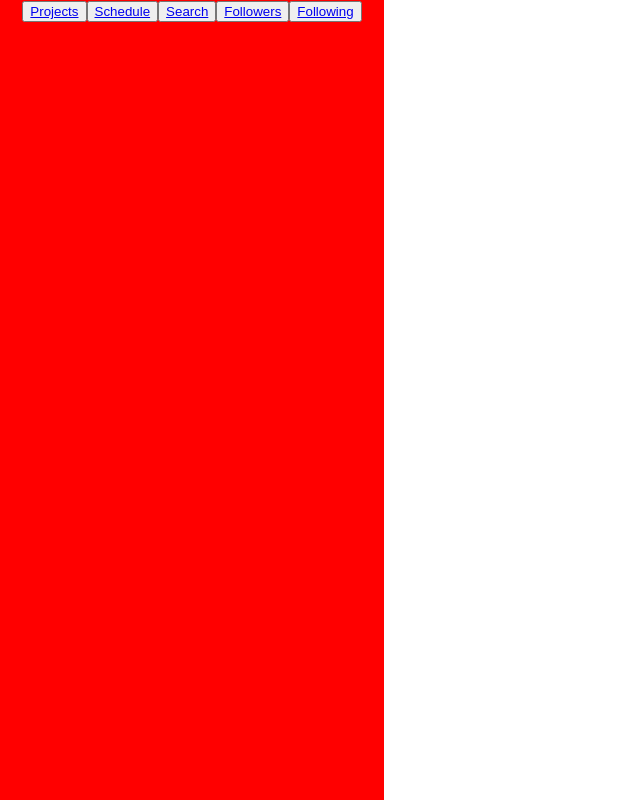
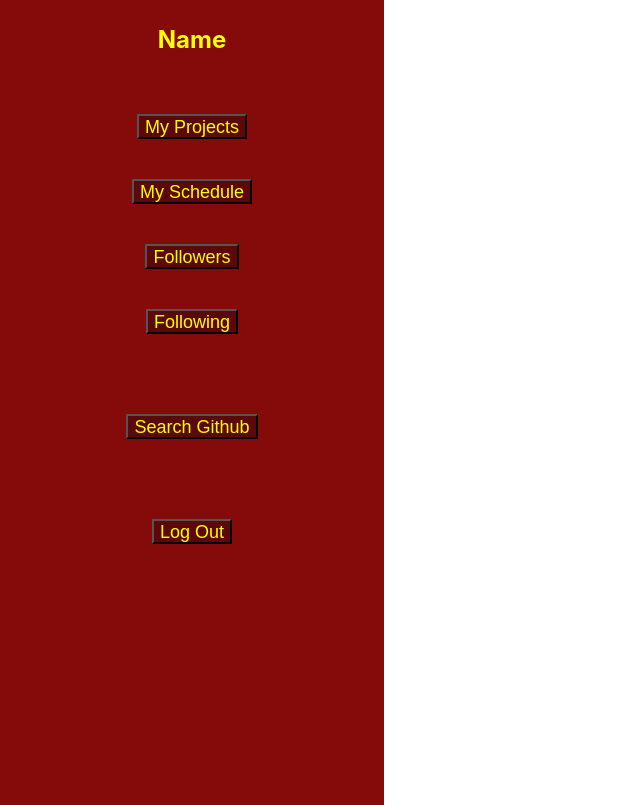
Before and after one commit to adamsl22/Project_Organizer_FrontEnd, a React (Create React App) app: page /search in a window 1280 px wide. Shown: the whole page, without its empty margins (0-640 px from the left). Built offline with nearby package versions, Linux system fonts and the light colour scheme.

Commit message:
navbar css

```diff
--- a/src/App.js
+++ b/src/App.js
@@ -2,10 +2,7 @@ import React from 'react';
 import './App.css';
 import PageContainer from './Containers/PageContainer'
 import Nav from './Components/Nav'
-
 import WelcomePage from './Components/WelcomePage'
-import ProjectCard from './Components/ProjectCard'
-import { BrowserRouter as Router, Route, Switch } from 'react-router-dom';
 
 
 const USER_URL = "localhost:3001/users"
@@ -48,11 +45,12 @@ class App extends React.Component {
   }
 
   logOut = () => {
-    localStorage.removeItem('user_id')
-    this.setState({
-      loggedIn: false,
-      user: {}
-    })
+    console.log('goodbye')
+    // localStorage.removeItem('user_id')
+    // this.setState({
+    //   loggedIn: false,
+    //   user: {}
+    // })
   }
 
   render(){
--- a/src/Components/Followers.js
+++ b/src/Components/Followers.js
@@ -0,0 +1,9 @@
+import React from 'react';
+
+function Followers(props){
+    return(
+        <div>Followers</div>
+    )
+}
+
+export default Followers;
--- a/src/Components/Following.js
+++ b/src/Components/Following.js
@@ -0,0 +1,9 @@
+import React from 'react';
+
+function Following(props){
+    return(
+        <div>Following</div>
+    )
+}
+
+export default Following;
--- a/src/Components/Nav.js
+++ b/src/Components/Nav.js
@@ -6,14 +6,13 @@ function Nav(props) {
     return (
       <Router>
       <div id="nav">
-        <button onClick={props.handleNavClick}><div><Link to="/projects" name="projects">Projects</Link></div></button>
-        <button onClick={props.handleNavClick}><div><Link to="/schedule" name="schedule">Schedule</Link></div></button>
-        <button onClick={props.handleNavClick}><div><Link to="/search" name="search">Search</Link></div></button>
-        <button onClick={props.handleNavClick}><div><Link to="/followers" name="followers">Followers</Link></div></button>
-        <button onClick={props.handleNavClick}><div><Link to="/following" name="following">Following</Link></div></button>
-        {/* <Button>
-          <div><span aria-label="person" role="img">👤</span></div>
-        </Button> */}
+        <h2>Name{/*props.user.name*/}</h2><br></br><br></br>
+        <button className='nav-button' onClick={props.handleNavClick}><div><Link to="/projects" name="projects">My Projects</Link></div></button><br></br><br></br><br></br>
+        <button className='nav-button' onClick={props.handleNavClick}><div><Link to="/schedule" name="schedule">My Schedule</Link></div></button><br></br><br></br><br></br>
+        <button className='nav-button' onClick={props.handleNavClick}><div><Link to="/followers" name="followers">Followers</Link></div></button><br></br><br></br><br></br>
+        <button className='nav-button' onClick={props.handleNavClick}><div><Link to="/following" name="following">Following</Link></div></button><br></br><br></br><br></br><br></br><br></br>
+        <button className='nav-button' onClick={props.handleNavClick}><div><Link to="/search" name="search">Search Github</Link></div></button><br></br><br></br><br></br><br></br><br></br>
+        <button className='nav-button' onClick={props.logOut}>Log Out</button>
       </div>
       </Router>
     );
--- a/src/Components/Schedule.js
+++ b/src/Components/Schedule.js
@@ -0,0 +1,9 @@
+import React from 'react';
+
+function Schedule(props){
+    return(
+        <div>Schedule</div>
+    )
+}
+
+export default Schedule;
--- a/src/Components/Search.js
+++ b/src/Components/Search.js
@@ -0,0 +1,9 @@
+import React from 'react';
+
+function Search(props){
+    return(
+        <div>Search</div>
+    )
+}
+
+export default Search;
--- a/src/Containers/PageContainer.js
+++ b/src/Containers/PageContainer.js
@@ -11,14 +11,19 @@ class PageContainer extends React.Component {
     renderView = () => {
         switch (this.props.view) {
             case 'projects':
+                console.log(this.props.view)
                 return <Route path='/projects' render={routerProps => <ProjectsContainer {...routerProps} user={this.props.user}/>} />
             case 'schedule':
+                console.log(this.props.view)
                 return <Route path='/schedule' render={routerProps => <Schedule {...routerProps} user={this.props.user}/>} />
             case 'followers':
+                console.log(this.props.view)
                 return <Route path='/followers' render={routerProps => <Followers {...routerProps} user={this.props.user}/>} />
             case 'following':
+                console.log(this.props.view)
                 return <Route path='/following' render={routerProps => <Following {...routerProps} user={this.props.user}/>} />
             case 'search':
+                console.log(this.props.view)
                 return <Route path='/search' render={routerProps => <Search {...routerProps} user={this.props.user}/>} />
         }
     }
--- a/src/Containers/ProjectsContainer.js
+++ b/src/Containers/ProjectsContainer.js
@@ -8,21 +8,23 @@ class ProjectsContainer extends React.Component{
     }
 
     scrollLeft = () => {
-        const finalIndex = this.props.user.project_cards.length - 1
-        if (this.state.projectIndex === 0){
-            this.setState({projectIndex: finalIndex})
-        } else {
-            this.setState({projectIndex: this.state.projectIndex - 1})
-        }
+        console.log('slide to the left')
+        // const finalIndex = this.props.user.project_cards.length - 1
+        // if (this.state.projectIndex === 0){
+        //     this.setState({projectIndex: finalIndex})
+        // } else {
+        //     this.setState({projectIndex: this.state.projectIndex - 1})
+        // }
     }
 
     scrollRight = () => {
-        const finalIndex = this.props.user.project_cards.length - 1
-        if (this.state.projectIndex === finalIndex){
-            this.setState({projectIndex: 0})
-        } else {
-            this.setState({projectIndex: this.state.projectIndex + 1})
-        }
+        console.log('slide to the right')
+        // const finalIndex = this.props.user.project_cards.length - 1
+        // if (this.state.projectIndex === finalIndex){
+        //     this.setState({projectIndex: 0})
+        // } else {
+        //     this.setState({projectIndex: this.state.projectIndex + 1})
+        // }
     }
 
     render(){
--- a/src/index.css
+++ b/src/index.css
@@ -13,10 +13,37 @@ code {
 }
 
 #nav {
-  background-color: red;
+  background-color: rgb(133, 10, 10);
+  color: yellow;
   width: 30%;
   float: left;
   height: 100vh;
+  padding-top: 5px;
+}
+
+.nav-button {
+  background-color: rgb(92, 8, 8);
+  color: yellow;
+  height: 25px;
+  font-size: 18px;
+}
+
+a:link {
+  color: yellow;
+  background-color: transparent;
+  text-decoration: none;
+}
+
+a:visited {
+  color: yellow;
+  background-color: transparent;
+  text-decoration: none;
+}
+
+a:hover {
+  color: greenyellow;
+  background-color: transparent;
+  text-decoration: underline;
 }
 
 #PageContainer {
```
